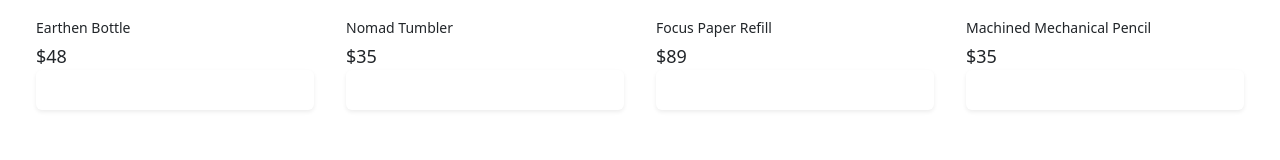
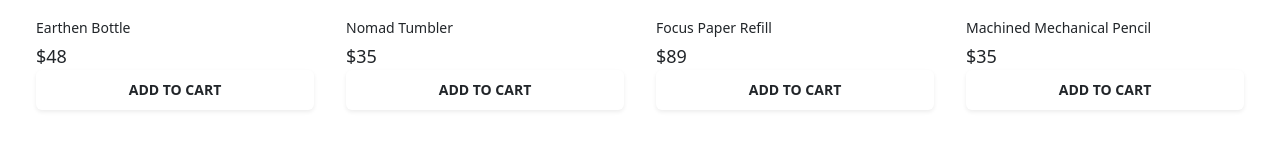
Before and after one commit to Ecommerce-MAC/Blossom-Front, a React (Vite) app: page /ProductList in a window 1280 px wide. Shown: the part 481-641 px from the top of the page. Built offline with nearby package versions, Linux system fonts and the light colour scheme.

Commit message:
productlist

```diff
--- a/src/pages/ProductList.jsx
+++ b/src/pages/ProductList.jsx
@@ -1,3 +1,4 @@
+import { useLoaderData } from "react-router-dom"
 
 const products = [
   {
@@ -36,6 +37,8 @@
 ]
 
 export default function ProductList() {
+
+
   return (
     <div className="bg-white">
       <div className="mx-auto max-w-2xl py-16 px-4 sm:py-24 sm:px-6 lg:max-w-7xl lg:px-8">
@@ -53,7 +56,7 @@
               </div>
               <h3 className="mt-4 text-sm text-gray-700">{product.name}</h3>
               <p className="mt-1 text-lg font-medium text-gray-900">{product.price}</p>
-              <button type="submit" className="block w-full rounded-md bg-indigo-600 px-3.5 py-2.5 text-center text-sm font-semibold text-white shadow-sm hover:bg-indigo-500 focus-visible:outline focus-visible:outline-2 focus-visible:outline-offset-2 focus-visible:outline-indigo-600">
+              <button onClick={() => addToCart({})} className="block w-full rounded-md bg px-3.5 py-2.5 text-center text-sm font-semibold text-dark shadow-sm hover:bg-indigo-500 focus-visible:outline focus-visible:outline-2 focus-visible:outline-offset-2 focus-visible:outline-indigo-600">
                 ADD TO CART
               </button>
 
```
Also changed, not shown: src/Productos/Productos.txt (added).
